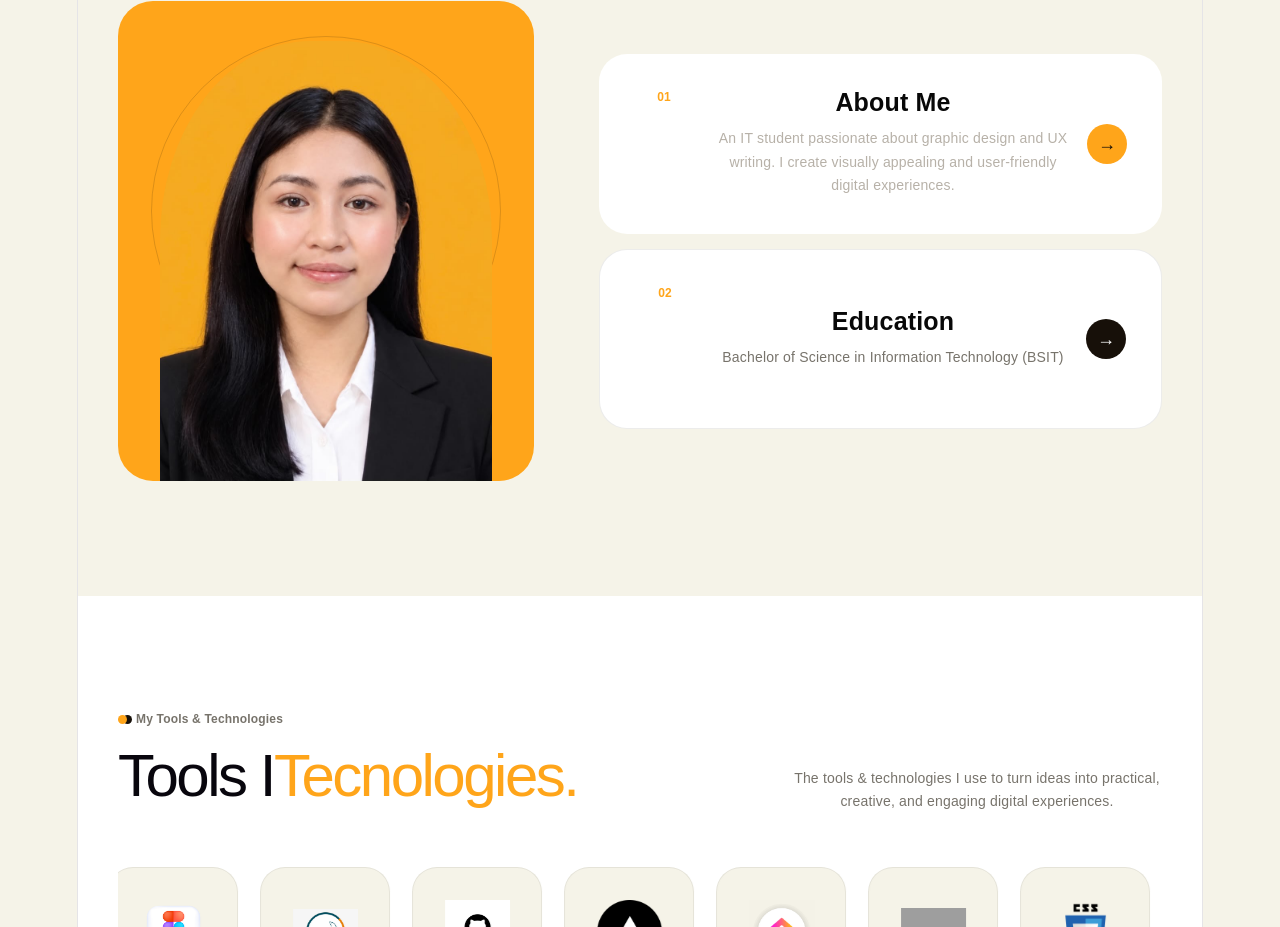
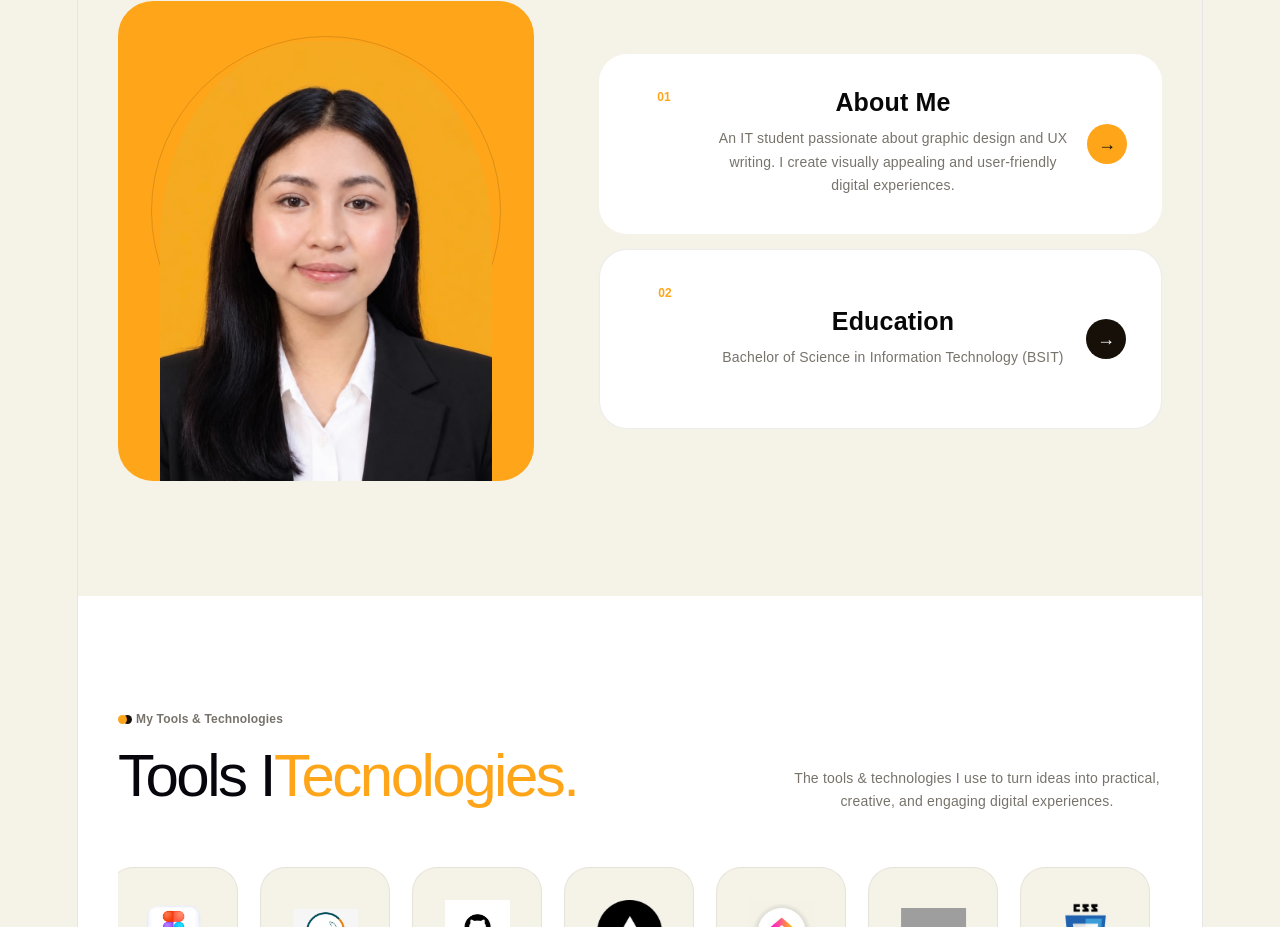
Before and after one commit to febieannn/Mombay_Portfolio, a React (Vite) app: page / in a window 1280 px wide. Shown: the part 1520-2447 px from the top of the page. Built offline with nearby package versions, Linux system fonts and the light colour scheme; grey boxes are pictures that could not be loaded.

Commit message:
update about

```diff
--- a/src/App.css
+++ b/src/App.css
@@ -651,7 +651,10 @@ img {
 }
 
 .dark-card p {
-  color: #b7b1a8;
+  color: #77736b;
+  line-height: 1.7;
+  font-size: 14px;
+  max-width: 470px;
 }
 
 .round-arrow {
```
